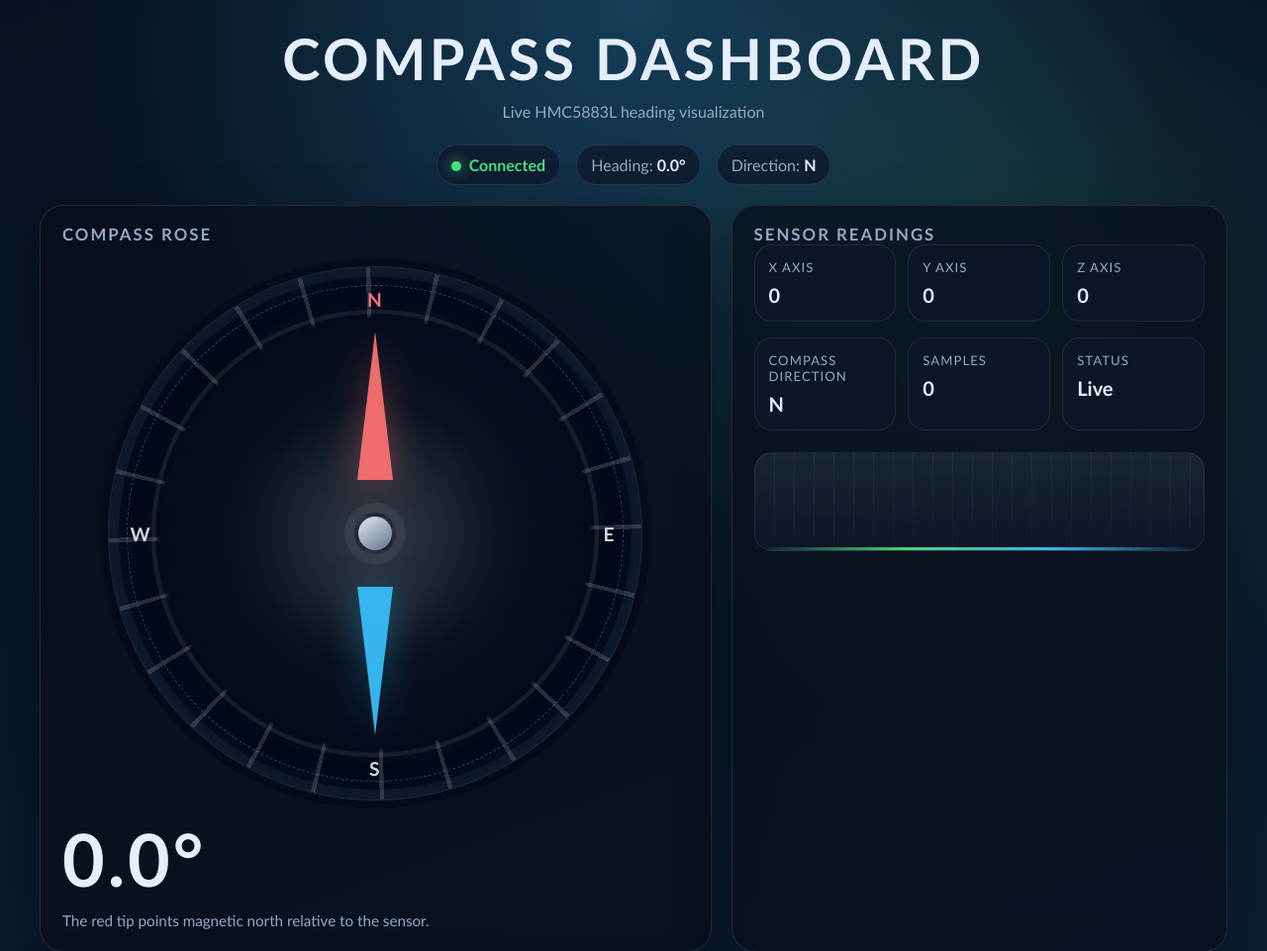
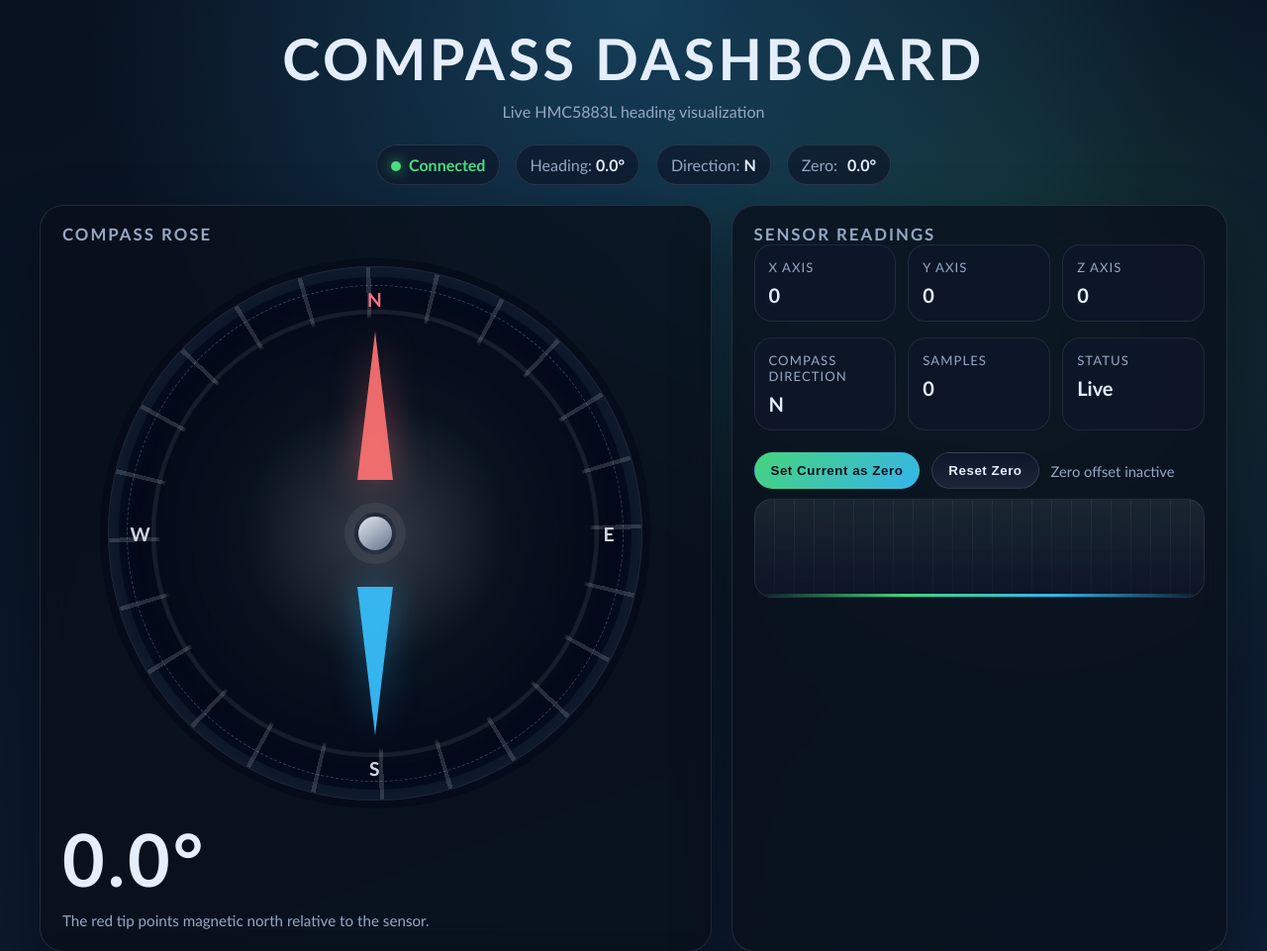
Before and after one commit to snackmasta/OpticalFlowDrone, a Flask app: page / in a window 1280 px wide. Shown: the top 961 px of the page at 99% size. Run offline with Flask 3, Linux system fonts and the light colour scheme; data that the repository does not hold is empty.

Commit message:
zero-adjustment

```diff
--- a/hmc5883l.py
+++ b/hmc5883l.py
@@ -24,6 +24,8 @@ DATA_Y_MSB = 0x07
 DECLINATION_DEGREES = 0.0
 MAX_SAMPLES = 120
 
+heading_zero_offset = 0.0
+
 compass_data = {
     "timestamps": deque(maxlen=MAX_SAMPLES),
     "x": deque(maxlen=MAX_SAMPLES),
@@ -35,10 +37,12 @@ compass_data = {
 latest_state = {
     "connected": False,
     "heading": None,
+    "raw_heading": None,
     "x": None,
     "y": None,
     "z": None,
     "cardinal": "N",
+    "zero_offset": 0.0,
     "error": None,
 }
 
@@ -65,6 +69,16 @@ def compute_heading(x, y):
     return heading
 
 
+def normalize_heading(heading):
+    return heading % 360
+
+
+def apply_zero_offset(heading):
+    with data_lock:
+        offset = heading_zero_offset
+    return normalize_heading(heading - offset)
+
+
 def cardinal_from_heading(heading):
     directions = ["N", "NE", "E", "SE", "S", "SW", "W", "NW"]
     index = int((heading + 22.5) // 45) % 8
@@ -85,7 +99,8 @@ def compass_thread_worker():
             x = read_word(bus, DATA_X_MSB)
             z = read_word(bus, DATA_Z_MSB)
             y = read_word(bus, DATA_Y_MSB)
-            heading = compute_heading(x, y)
+            raw_heading = compute_heading(x, y)
+            heading = apply_zero_offset(raw_heading)
             cardinal = cardinal_from_heading(heading)
 
             timestamp = round(time.time(), 2)
@@ -99,10 +114,12 @@ def compass_thread_worker():
                 latest_state.update({
                     "connected": True,
                     "heading": round(heading, 2),
+                    "raw_heading": round(raw_heading, 2),
                     "x": x,
                     "y": y,
                     "z": z,
                     "cardinal": cardinal,
+                    "zero_offset": round(heading_zero_offset, 2),
                     "error": None,
                 })
 
@@ -140,6 +157,38 @@ def get_compass_data():
         })
 
 
+@app.route("/api/compass/zero", methods=["POST"])
+def set_compass_zero():
+    global heading_zero_offset
+
+    with data_lock:
+        latest_heading = latest_state.get("raw_heading")
+        if latest_heading is None:
+            return jsonify({"error": "No compass reading available yet"}), 409
+
+        heading_zero_offset = normalize_heading(latest_heading)
+        latest_state["zero_offset"] = round(heading_zero_offset, 2)
+
+    return jsonify({
+        "success": True,
+        "zero_offset": round(heading_zero_offset, 2),
+    })
+
+
+@app.route("/api/compass/zero/reset", methods=["POST"])
+def reset_compass_zero():
+    global heading_zero_offset
+
+    with data_lock:
+        heading_zero_offset = 0.0
+        latest_state["zero_offset"] = 0.0
+
+    return jsonify({
+        "success": True,
+        "zero_offset": 0.0,
+    })
+
+
 def main():
     sensor_thread = threading.Thread(target=compass_thread_worker, daemon=True)
     sensor_thread.start()
--- a/templates/compass_dashboard.html
+++ b/templates/compass_dashboard.html
@@ -87,6 +87,49 @@
 
         .pill.disconnected strong {
             color: var(--danger);
+        }
+
+        .pill.action-pill {
+            display: inline-flex;
+            align-items: center;
+            gap: 10px;
+        }
+
+        .zero-controls {
+            display: flex;
+            gap: 12px;
+            flex-wrap: wrap;
+            align-items: center;
+            padding: 0 22px 10px;
+        }
+
+        .zero-controls button {
+            appearance: none;
+            border: 1px solid rgba(148, 163, 184, 0.22);
+            border-radius: 999px;
+            padding: 10px 16px;
+            background: linear-gradient(180deg, rgba(15, 23, 42, 0.95), rgba(30, 41, 59, 0.95));
+            color: var(--text);
+            font-weight: 700;
+            letter-spacing: 0.04em;
+            cursor: pointer;
+            transition: transform 120ms ease, border-color 120ms ease, background 120ms ease;
+        }
+
+        .zero-controls button:hover {
+            transform: translateY(-1px);
+            border-color: rgba(56, 189, 248, 0.5);
+        }
+
+        .zero-controls button.primary {
+            background: linear-gradient(135deg, rgba(74, 222, 128, 0.95), rgba(56, 189, 248, 0.95));
+            color: #08111f;
+            border-color: transparent;
+        }
+
+        .zero-status {
+            color: var(--muted);
+            font-size: 0.92rem;
         }
 
         .grid {
@@ -411,6 +454,7 @@
             <div class="pill" id="connectionPill"><span class="status-dot" id="statusDot"></span><strong id="statusText">Connecting</strong></div>
             <div class="pill">Heading: <strong id="smallHeading">0.0°</strong></div>
             <div class="pill">Direction: <strong id="smallCardinal">N</strong></div>
+            <div class="pill action-pill">Zero: <strong id="zeroOffsetValue">0.0°</strong></div>
         </div>
 
         <div class="grid">
@@ -472,6 +516,11 @@
                         </div>
                     </div>
                 </div>
+                <div class="zero-controls">
+                    <button type="button" class="primary" id="setZeroButton">Set Current as Zero</button>
+                    <button type="button" id="resetZeroButton">Reset Zero</button>
+                    <span class="zero-status" id="zeroStatus">Zero offset inactive</span>
+                </div>
                 <div class="timeline">
                     <div class="sparkline"></div>
                 </div>
@@ -520,6 +569,10 @@
         const statusValue = document.getElementById('statusValue');
         const statusDot = document.getElementById('statusDot');
         const connectionPill = document.getElementById('connectionPill');
+        const zeroOffsetValue = document.getElementById('zeroOffsetValue');
+        const zeroStatus = document.getElementById('zeroStatus');
+        const setZeroButton = document.getElementById('setZeroButton');
+        const resetZeroButton = document.getElementById('resetZeroButton');
         const vectorX = document.getElementById('vectorX');
         const vectorY = document.getElementById('vectorY');
         const vectorZ = document.getElementById('vectorZ');
@@ -694,6 +747,50 @@
             return directions[Math.floor((heading + 22.5) / 45) % 8];
         }
 
+        async function postJson(url) {
+            const response = await fetch(url, { method: 'POST' });
+            const payload = await response.json().catch(() => ({}));
+
+            if (!response.ok) {
+                throw new Error(payload.error || 'Request failed');
+            }
+
+            return payload;
+        }
+
+        async function zeroCurrentHeading() {
+            try {
+                setZeroButton.disabled = true;
+                resetZeroButton.disabled = true;
+                zeroStatus.textContent = 'Capturing current heading...';
+                const payload = await postJson('/api/compass/zero');
+                zeroStatus.textContent = `Zero offset set to ${Number(payload.zero_offset || 0).toFixed(1)}°`;
+            } catch (error) {
+                zeroStatus.textContent = `Zero update failed: ${error.message}`;
+            } finally {
+                setZeroButton.disabled = false;
+                resetZeroButton.disabled = false;
+            }
+        }
+
+        async function resetHeadingZero() {
+            try {
+                setZeroButton.disabled = true;
+                resetZeroButton.disabled = true;
+                zeroStatus.textContent = 'Resetting zero offset...';
+                const payload = await postJson('/api/compass/zero/reset');
+                zeroStatus.textContent = `Zero offset reset to ${Number(payload.zero_offset || 0).toFixed(1)}°`;
+            } catch (error) {
+                zeroStatus.textContent = `Zero reset failed: ${error.message}`;
+            } finally {
+                setZeroButton.disabled = false;
+                resetZeroButton.disabled = false;
+            }
+        }
+
+        setZeroButton.addEventListener('click', zeroCurrentHeading);
+        resetZeroButton.addEventListener('click', resetHeadingZero);
+
         async function updateCompass() {
             try {
                 const response = await fetch('/api/compass-data');
@@ -705,6 +802,7 @@
                 const x = latest.x ?? 0;
                 const y = latest.y ?? 0;
                 const z = latest.z ?? 0;
+                const zeroOffset = Number(latest.zero_offset ?? 0) || 0;
 
                 // Update 2D compass
                 // For the visual rotation use the continuous angle so CSS
@@ -716,6 +814,8 @@
                 smallHeading.textContent = `${Number(heading).toFixed(1)}°`;
                 smallCardinal.textContent = cardinal;
                 cardinalValue.textContent = cardinal;
+                zeroOffsetValue.textContent = `${zeroOffset.toFixed(1)}°`;
+                zeroStatus.textContent = zeroOffset === 0 ? 'Zero offset inactive' : `Zero offset active at ${zeroOffset.toFixed(1)}°`;
                 xValue.textContent = x;
                 yValue.textContent = y;
                 zValue.textContent = z;
```
